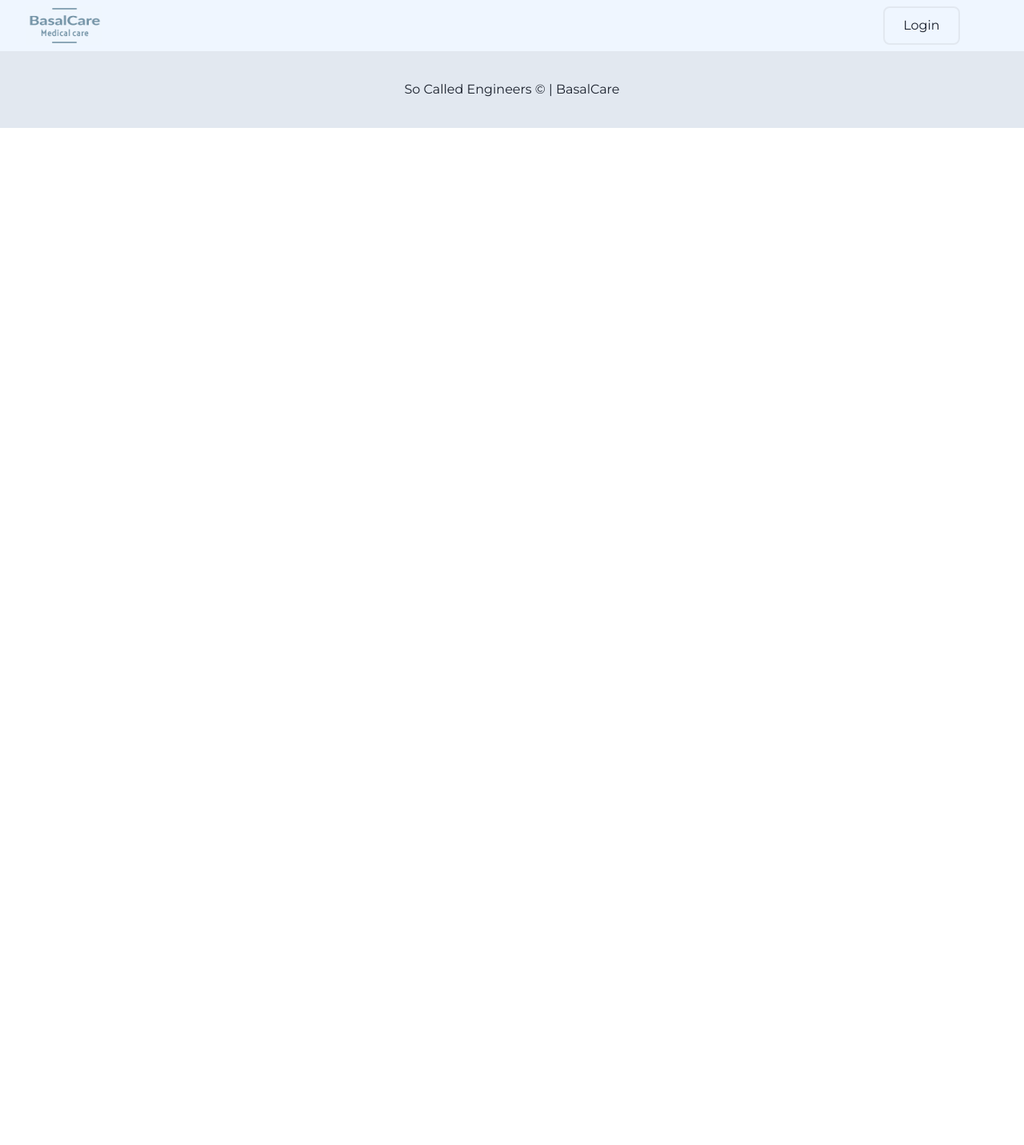
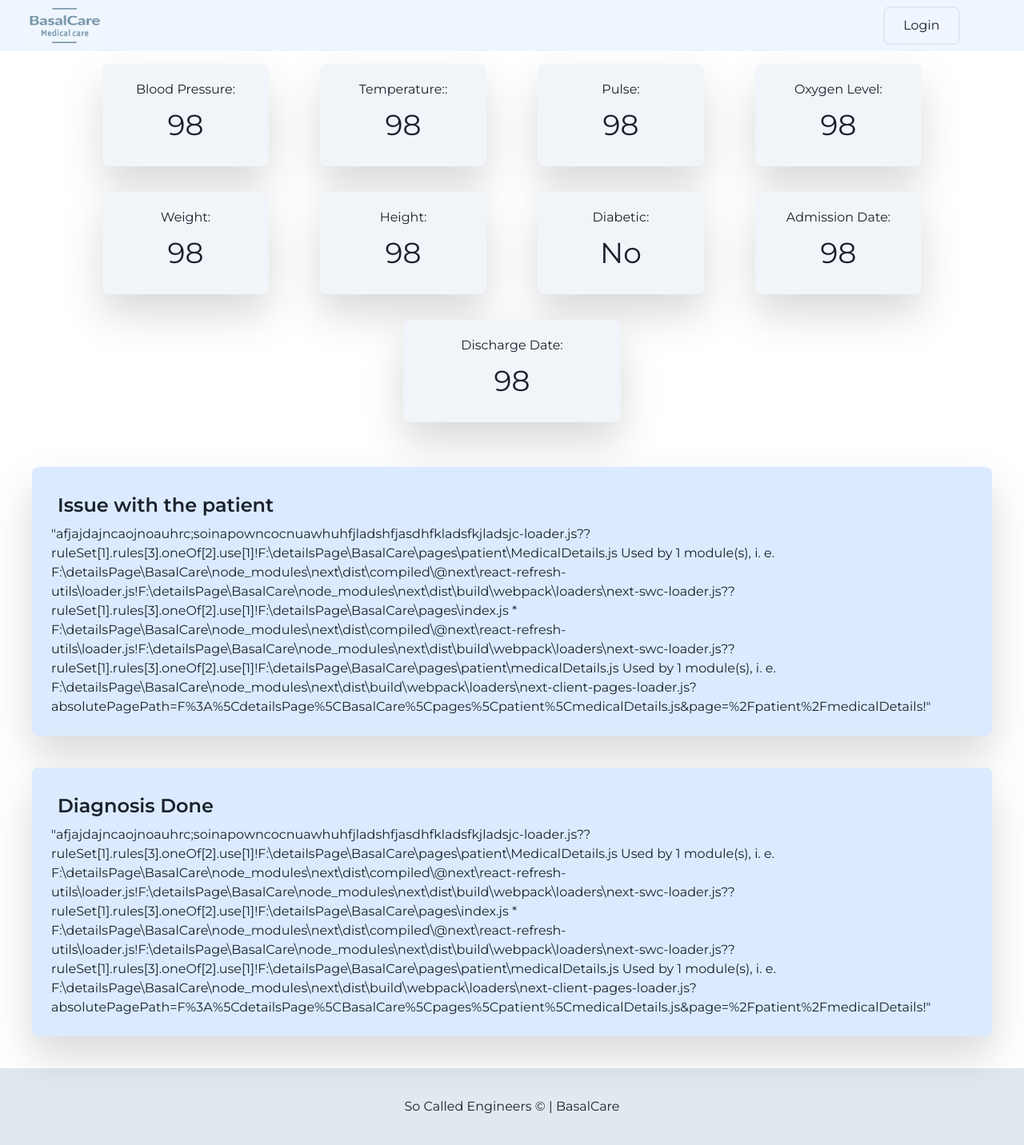
Before and after one commit to Zoomhawk/BasalCare, a Next.js app: page /patient/MedicalDetails in a window 1280 px wide. Shown: the whole page at 80% size. Before the commit the page ends 800 px from the top, so only its background shows below. Built offline with nearby package versions, Linux system fonts and the light colour scheme; no server answers; the database is empty.

Commit message:
added Medical Details page

```diff
--- /dev/null
+++ b/pages/patient/MedicalDetails.js
@@ -0,0 +1,51 @@
+import React from 'react'
+
+function medicalDetails(props) {
+  const isDiabetic = props.diabetic
+  return (
+    <div>
+      <div>
+
+      </div>
+      <div>
+        <div className='flex mx-24'>
+          <div className='w-1/4 m-4 bg-slate-100 p-4 mx-8 flex flex-col items-center justify-center h-32 drop-shadow-2xl rounded-lg shadow-gray-1000'>Blood Pressure:<div className='text-4xl m-3'>98{props.bloodPressure}</div></div>
+          <div className='w-1/4 m-4 bg-slate-100 p-4 mx-8 flex flex-col items-center justify-center h-32 drop-shadow-2xl rounded-lg shadow-gray-1000'>Temperature::<div className='text-4xl m-3'>98{props.temperature}</div></div>
+          <div className='w-1/4 m-4 bg-slate-100 p-4 mx-8 flex flex-col items-center justify-center h-32 drop-shadow-2xl rounded-lg shadow-gray-1000'>Pulse:<div className='text-4xl m-3'>98{props.pulse}</div></div>
+          <div className='w-1/4 m-4 bg-slate-100 p-4 mx-8 flex flex-col items-center justify-center h-32 drop-shadow-2xl rounded-lg shadow-gray-1000'>Oxygen Level:<div className='text-4xl m-3'>98{props.oxygenLevel}</div></div>
+        </div>
+        <div className='flex mx-24'>
+          <div className='w-1/4 m-4 bg-slate-100 p-4 mx-8 flex flex-col items-center justify-center h-32 drop-shadow-2xl rounded-lg shadow-gray-1000'>Weight:<div className='text-4xl m-3'>98{props.weight}</div></div>
+          <div className='w-1/4 m-4 bg-slate-100 p-4 mx-8 flex flex-col items-center justify-center h-32 drop-shadow-2xl rounded-lg shadow-gray-1000'>Height:<div className='text-4xl m-3'>98{props.height}</div></div>
+          <div className='w-1/4 m-4 bg-slate-100 p-4 mx-8 flex flex-col items-center justify-center h-32 drop-shadow-2xl rounded-lg shadow-gray-1000'>Diabetic:<div className='text-4xl m-3'>{props.diabetic ? props.sugarLevel : "No"}</div></div>
+          <div className='w-1/4 m-4 bg-slate-100 p-4 mx-8 flex flex-col items-center justify-center h-32 drop-shadow-2xl rounded-lg shadow-gray-1000'>Admission Date:<div className='text-4xl m-3'>98{props.admissionDate}</div></div>
+        </div>
+        <div className='flex mx-24 justify-center'>
+          <div className='w-1/4 m-4 bg-slate-100 p-4 mx-8 flex flex-col items-center justify-center h-32 drop-shadow-2xl rounded-lg shadow-gray-1000'>Discharge Date:<div className='text-4xl m-3'>98{props.dischargeDate}</div></div>
+        </div>
+      </div>
+      <div>
+        <div className='m-10 p-6 bg-blue-100 drop-shadow-2xl rounded-lg shadow-gray-1000'>
+          <div className='text-2xl m-2'><strong>Issue with the patient</strong></div>
+          {props.problem}
+          "afjajdajncaojnoauhrc;soinapowncocnuawhuhfjladshfjasdhfkladsfkjladsjc-loader.js??ruleSet[1].rules[3].oneOf[2].use[1]!F:\detailsPage\BasalCare\pages\patient\MedicalDetails.js
+          Used by 1 module(s), i. e.
+          F:\detailsPage\BasalCare\node_modules\next\dist\compiled\@next\react-refresh-utils\loader.js!F:\detailsPage\BasalCare\node_modules\next\dist\build\webpack\loaders\next-swc-loader.js??ruleSet[1].rules[3].oneOf[2].use[1]!F:\detailsPage\BasalCare\pages\index.js
+          * F:\detailsPage\BasalCare\node_modules\next\dist\compiled\@next\react-refresh-utils\loader.js!F:\detailsPage\BasalCare\node_modules\next\dist\build\webpack\loaders\next-swc-loader.js??ruleSet[1].rules[3].oneOf[2].use[1]!F:\detailsPage\BasalCare\pages\patient\medicalDetails.js
+          Used by 1 module(s), i. e.
+          F:\detailsPage\BasalCare\node_modules\next\dist\build\webpack\loaders\next-client-pages-loader.js?absolutePagePath=F%3A%5CdetailsPage%5CBasalCare%5Cpages%5Cpatient%5CmedicalDetails.js&page=%2Fpatient%2FmedicalDetails!"</div>
+        <div className='m-10 p-6 bg-blue-100 drop-shadow-2xl rounded-lg shadow-gray-1000'>
+          <div className='text-2xl m-2'><strong>Diagnosis Done</strong></div>
+          {props.diagnosis}
+          "afjajdajncaojnoauhrc;soinapowncocnuawhuhfjladshfjasdhfkladsfkjladsjc-loader.js??ruleSet[1].rules[3].oneOf[2].use[1]!F:\detailsPage\BasalCare\pages\patient\MedicalDetails.js
+          Used by 1 module(s), i. e.
+          F:\detailsPage\BasalCare\node_modules\next\dist\compiled\@next\react-refresh-utils\loader.js!F:\detailsPage\BasalCare\node_modules\next\dist\build\webpack\loaders\next-swc-loader.js??ruleSet[1].rules[3].oneOf[2].use[1]!F:\detailsPage\BasalCare\pages\index.js
+          * F:\detailsPage\BasalCare\node_modules\next\dist\compiled\@next\react-refresh-utils\loader.js!F:\detailsPage\BasalCare\node_modules\next\dist\build\webpack\loaders\next-swc-loader.js??ruleSet[1].rules[3].oneOf[2].use[1]!F:\detailsPage\BasalCare\pages\patient\medicalDetails.js
+          Used by 1 module(s), i. e.
+          F:\detailsPage\BasalCare\node_modules\next\dist\build\webpack\loaders\next-client-pages-loader.js?absolutePagePath=F%3A%5CdetailsPage%5CBasalCare%5Cpages%5Cpatient%5CmedicalDetails.js&page=%2Fpatient%2FmedicalDetails!"</div>
+      </div>
+    </div>
+  )
+}
+
+export default medicalDetails
```
